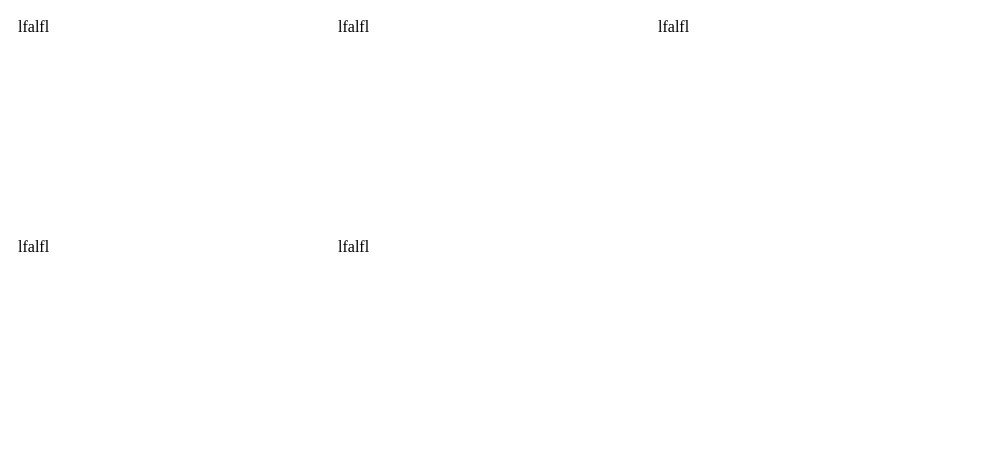
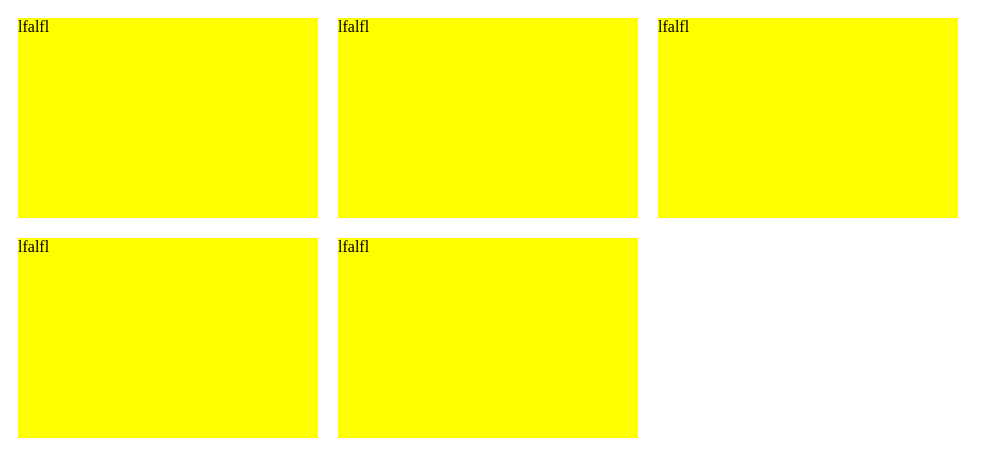
Before and after one commit to nmbbr/shopify-products, a plain HTML site: page TRASH-1/t.html in a window 1280 px wide. Shown: the whole page, without its empty margins (0-1003 px from the left). Drawn offline with Linux system fonts and the light colour scheme.

Commit message:
Update t.html

```diff
--- a/TRASH-1/t.html
+++ b/TRASH-1/t.html
@@ -4,8 +4,16 @@
     <meta charset="utf-8">
     <title></title>
     <style>
-      .blue {background:blue;}
-      .car {width:300px;height:200px; margin:10px;float:left;}
+      .blue {
+        background:blue;
+      }
+      .car {
+        background:yellow;
+        width:300px;
+        height:200px;
+        margin:10px;
+        float:left;
+      }
     </style>
   </head>
   <body>
```
